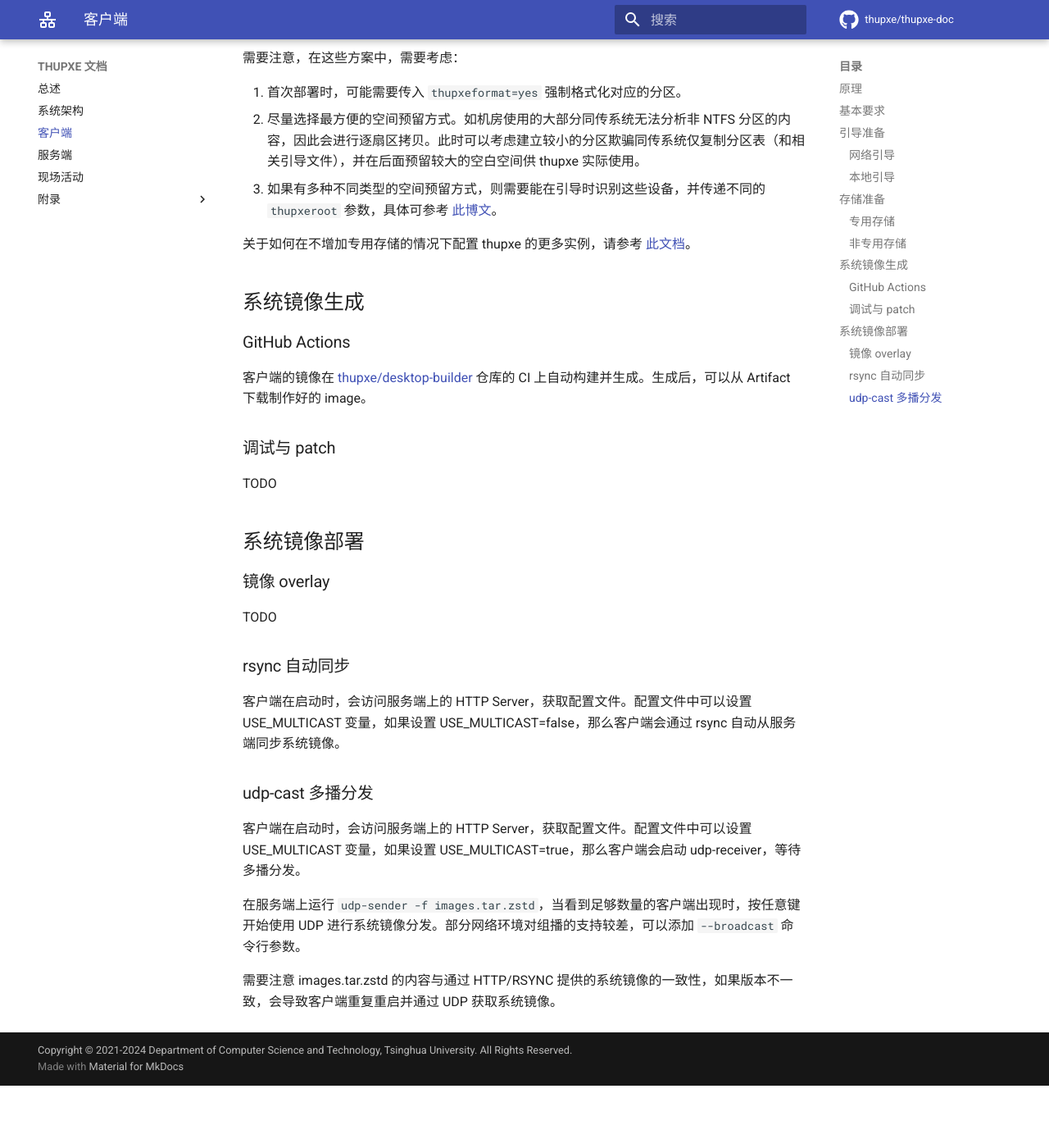
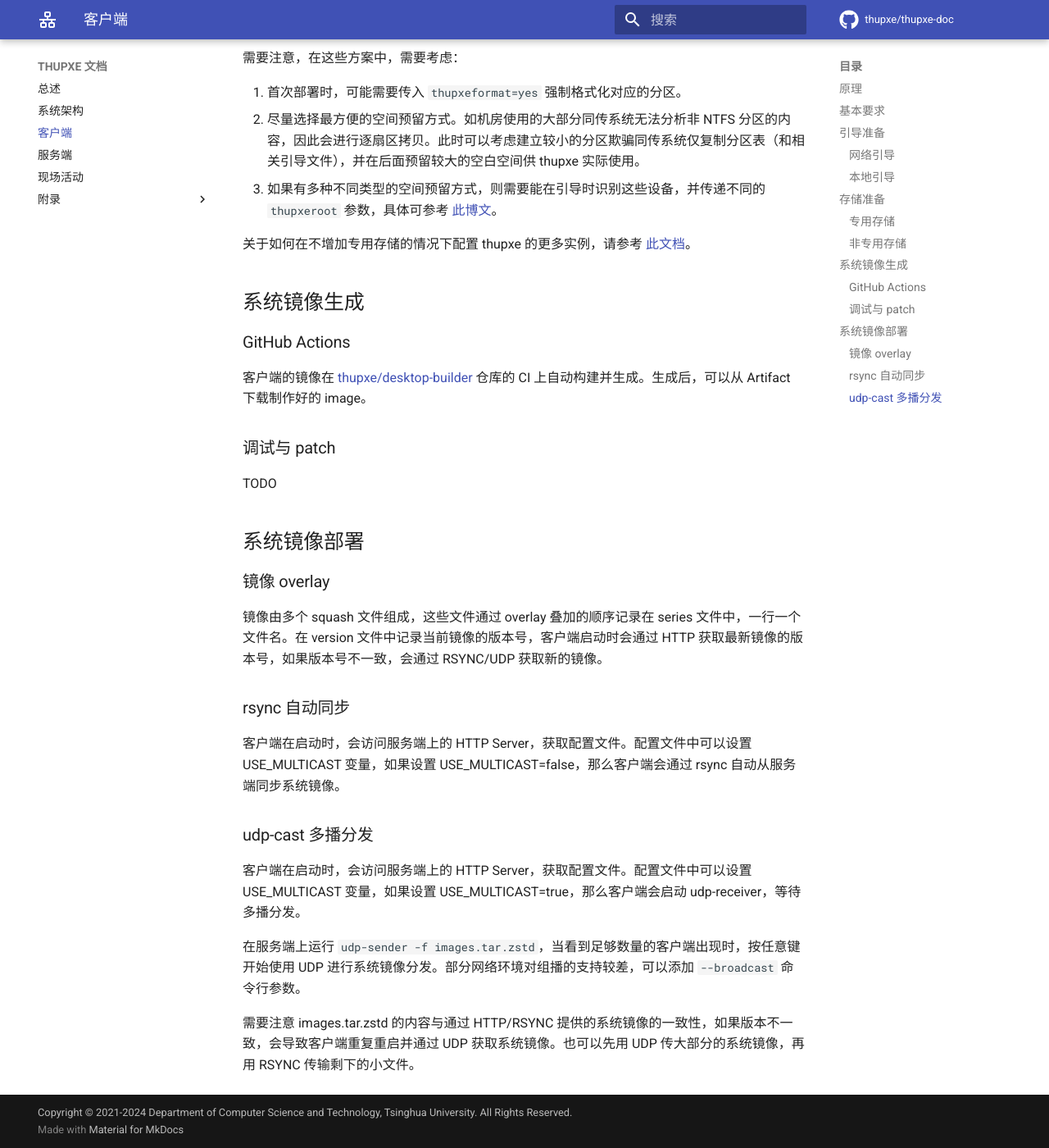
Before and after one commit to thupxe/thupxe-doc, an MkDocs documentation site: the page built from docs/client.md, in a window 1280 px wide and 1400 px high, scrolled down 3598 px. Shown: the whole window at 82% size. Built offline with MkDocs 1.6.1 and Material for MkDocs 9.7.7, drawn with Linux system fonts in a browser that asks for light colours; comment, search, counter and statistics services are not loaded; before the commit the page ends 4922 px from its top, so only the background shows below that.

Commit message:
Add squash overlay, series and version description

```diff
--- a/docs/client.md
+++ b/docs/client.md
@@ -142,7 +142,7 @@ TODO
 
 ### 镜像 overlay
 
-TODO
+镜像由多个 squash 文件组成，这些文件通过 overlay 叠加的顺序记录在 series 文件中，一行一个文件名。在 version 文件中记录当前镜像的版本号，客户端启动时会通过 HTTP 获取最新镜像的版本号，如果版本号不一致，会通过 RSYNC/UDP 获取新的镜像。
 
 ### rsync 自动同步
 
@@ -154,4 +154,4 @@ TODO
 
 在服务端上运行 `udp-sender -f images.tar.zstd`，当看到足够数量的客户端出现时，按任意键开始使用 UDP 进行系统镜像分发。部分网络环境对组播的支持较差，可以添加 `--broadcast` 命令行参数。
 
-需要注意 images.tar.zstd 的内容与通过 HTTP/RSYNC 提供的系统镜像的一致性，如果版本不一致，会导致客户端重复重启并通过 UDP 获取系统镜像。
+需要注意 images.tar.zstd 的内容与通过 HTTP/RSYNC 提供的系统镜像的一致性，如果版本不一致，会导致客户端重复重启并通过 UDP 获取系统镜像。也可以先用 UDP 传大部分的系统镜像，再用 RSYNC 传输剩下的小文件。
```
